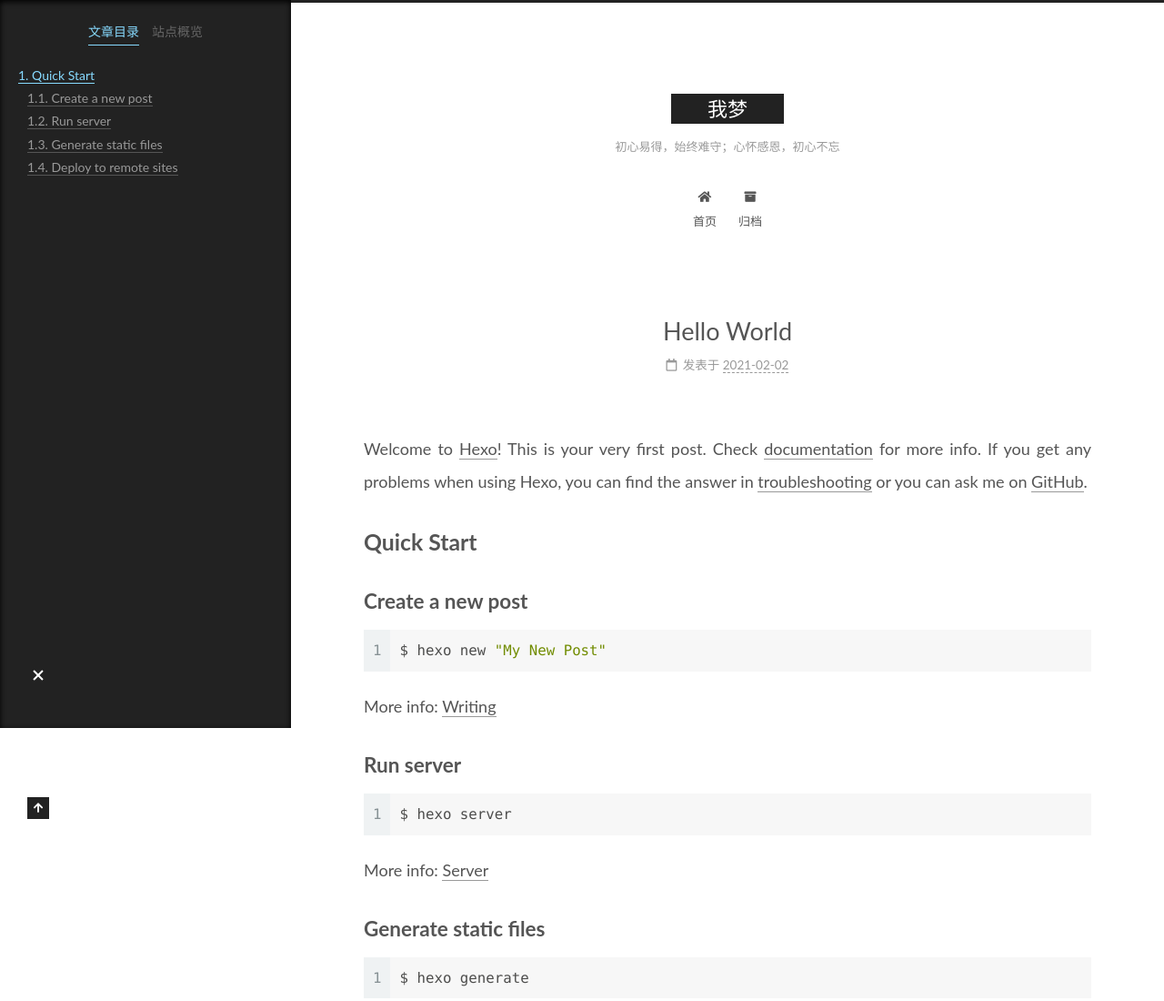
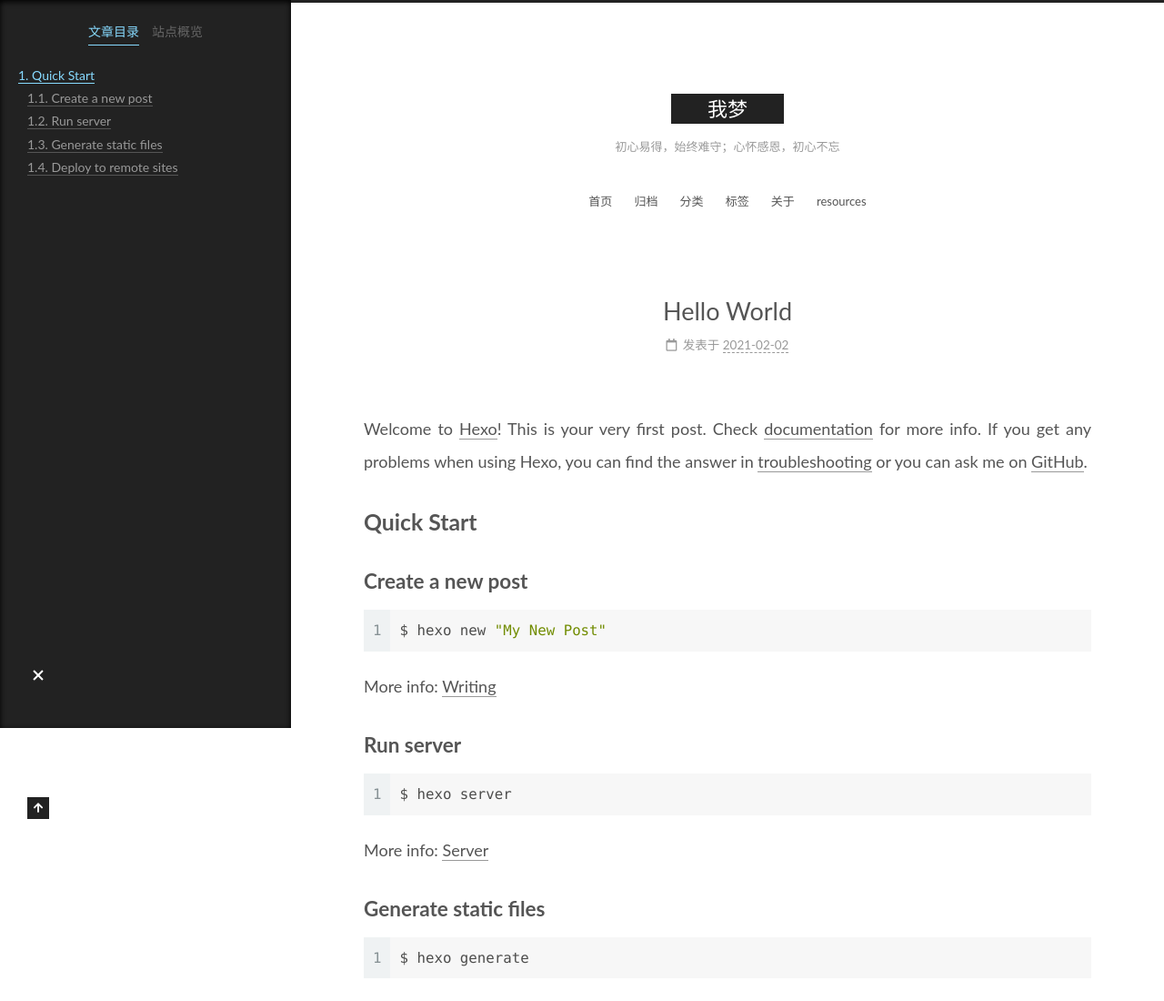
Before and after one commit to leoliqian/leoliqian.github.io, a plain HTML site: page 2021/02/02/hello-world/index.html in a window 1280 px wide. Shown: the top 1100 px of the page at 91% size. Drawn offline with Linux system fonts and the light colour scheme.

Commit message:
Site updated: 2021-02-02 13:34:53

```diff
--- a/2021/02/02/hello-world/index.html
+++ b/2021/02/02/hello-world/index.html
@@ -115,12 +115,32 @@
   <ul id="menu" class="main-menu menu">
         <li class="menu-item menu-item-home">
 
-    <a href="/" rel="section"><i class="fa fa-home fa-fw"></i>首页</a>
+    <a href="/" rel="section"><i class="home fa-fw"></i>首页</a>
 
   </li>
         <li class="menu-item menu-item-archives">
 
-    <a href="/archives/" rel="section"><i class="fa fa-archive fa-fw"></i>归档</a>
+    <a href="/archives/" rel="section"><i class="archive fa-fw"></i>归档</a>
+
+  </li>
+        <li class="menu-item menu-item-categories">
+
+    <a href="/categories/" rel="section"><i class="th fa-fw"></i>分类</a>
+
+  </li>
+        <li class="menu-item menu-item-tags">
+
+    <a href="/tags/" rel="section"><i class="tags fa-fw"></i>标签</a>
+
+  </li>
+        <li class="menu-item menu-item-about">
+
+    <a href="/about/" rel="section"><i class="user fa-fw"></i>关于</a>
+
+  </li>
+        <li class="menu-item menu-item-resources">
+
+    <a href="/resources/" rel="section"><i class="download fa-fw"></i>resources</a>
 
   </li>
   </ul>
--- a/css/main.css
+++ b/css/main.css
@@ -1168,7 +1168,7 @@ pre .javascript .function {
 }
 .links-of-author a::before,
 .links-of-author span.exturl::before {
-  background: #ff2175;
+  background: #491bff;
   border-radius: 50%;
   content: ' ';
   display: inline-block;
```
Also changed, not shown: archives/2021/02/index.html (+22 -2 lines), archives/2021/index.html (+22 -2 lines), archives/index.html (+22 -2 lines), index.html (+22 -2 lines).
